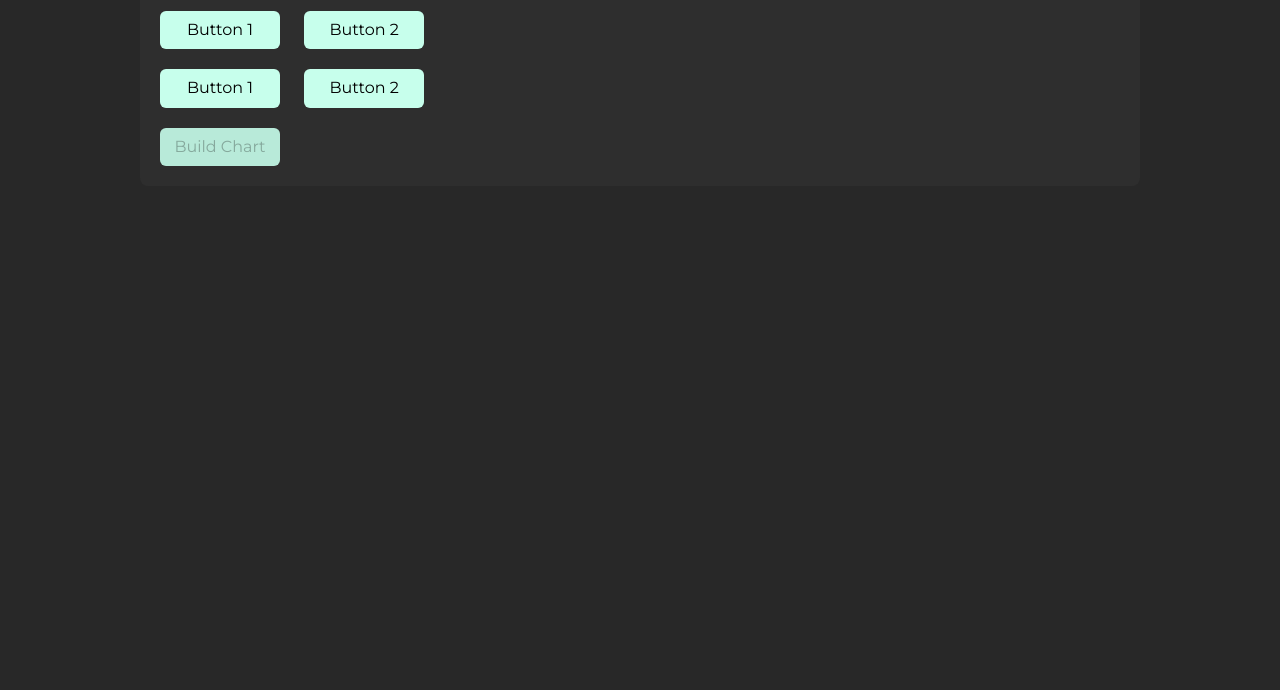
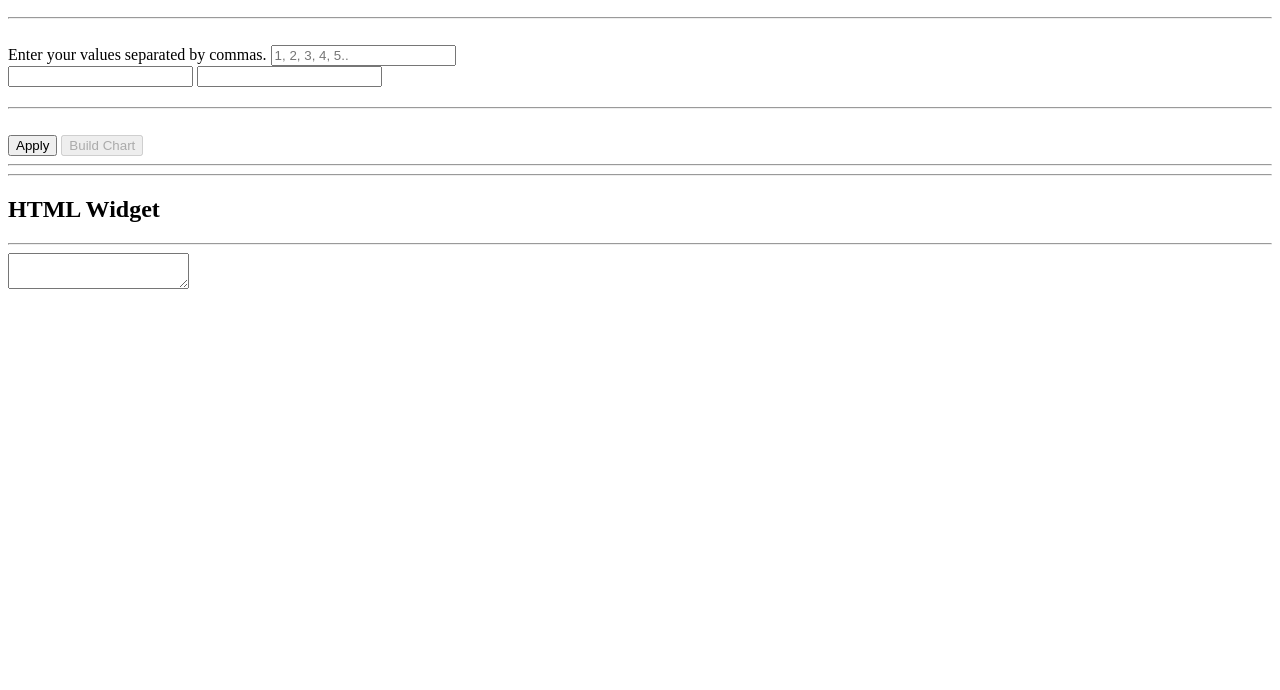
Before and after one commit to symphony/symphony.github.io, a website: page index.html in a window 1280 px wide. Shown: the part 110-800 px from the top of the page. Drawn offline with Linux system fonts and the light colour scheme.

Commit message:
working on input form. still figuring out jquery functionality

```diff
--- a/index.html
+++ b/index.html
@@ -5,7 +5,7 @@
 <html lang="en-us">
   <head>
     <meta charset="utf-8">
-    <link rel="stylesheet" href="stylesheets/main.css">
+    <!-- <link rel="stylesheet" href="stylesheets/main.css"> -->
     <!-- https://code.jquery.com/jquery-3.6.0.js -->
     <script src="js/jquery.js"></script>
     <script src="js/bar-chart.js"></script>
@@ -35,17 +35,23 @@
     <!-- User input section -->
     <div class="main-style outer-container input-container">
       <div class="input-row">
-        <button class="options-button" id="options-1">Button 1</button>
-        <button class="options-button" id="options-2">Button 2</button>
+        <h2>Chart Data and Settings</h2>
+        <hr class="left"><br>
       </div>
+      <div class="input-row">
+        <label for="input-data">Enter your values separated by commas.</label>
+        <input type="text" class="text-input" id="input-data" name="input-data" placeholder="1, 2, 3, 4, 5.."></input>
 
       <div class="input-row">
-        <button class="options-button" id="options-2">Button 1</button>
-        <button class="options-button" id="options-3">Button 2</button>
+        <input type="text" class="text-input" id="options-2"></input>
+        <input type="text" class="text-input" id="options-2"></input>
       </div>
-
-      <div class="input-row confirm-row last-elem">
-        <button class="" id="button-build" disabled>Build Chart</button>
+      <div class="input-row">
+        <hr class="left" style="margin-top: 20px"><br>
+      </div>
+      <div class="input-row confirm-row">
+        <button class="" id="verify-button">Apply</button>
+        <button class="" id="button-build" disabled>Build Chart</input>
       </div>
 
     </div>
--- a/js/bar-chart.js
+++ b/js/bar-chart.js
@@ -10,7 +10,7 @@ const defaultDark = "#222";
 const defaultLight = "#ddd";
 const defaultValueColor = "#717192";
 const defaultGridColor = "#2B2B30";
-const baseChartWidth = 300;
+const baseChartWidth = 110;
 
 // Default Data
 const defaultData = [0, 2, 4, 6];
@@ -24,14 +24,15 @@ const defaultOptions = {
   titleColor: defaultDark,
   titleSize: "14px",
   stackedColors: defaultColors,
-  spacing: 20,
-  barWidth: 60,
+  spacing: 15,
+  barWidth: 40,
   gridColor: defaultGridColor,
   ticks: 10,
   // values below aren't provided, but are calculated and used for reference later
   hasStacked: false,
   max: 0,
   min: 0,
+  chartHeight: 400,
   chartWidth: 0,
   chartWidthMax: 0,
   dark: defaultDark,
@@ -84,7 +85,7 @@ function formatObject(uData, uOptions, uElement) {
   }
 
   function calculateWidths () {
-    let minWidth = baseChartWidth; // 200px
+    let minWidth = baseChartWidth;
     const numOfBars = data.length;
     minWidth += numOfBars * (options.barWidth + options.spacing);
     options.chartWidth = minWidth;
--- a/js/script.js
+++ b/js/script.js
@@ -4,19 +4,32 @@
 let readyToBuild = false;
 
 // Todo replace test data with user data
+// test data
 const testData = [1, 9, 5, 4, 8, 12, 9];
 const testOptions = {
   title: "My First Chart",
   titleColor: "rgb(132, 240, 213)"};
 const testElement = "#my-chart"
 
+// Real data
+const userData = [];
+let userOptions = {};
+let userElement = "";
+
 /// Begin DOM listening/interaction
 $(document).ready(function() {
   // begin functions
+  const $inputData = $("#input-data");
+  const $inputOptions = testOptions;
+  const $inputElement = testElement;
+
 
   // Show confirm button
-  $(".options-button").click(function() {
-    verifyParameters();
+  $("#verify-button").click(function() {
+    userData.push(...($inputData).value().split(", "));
+    userOptions = $inputOptions;
+    userElement = $inputElement;
+    submitParameters(userData, userOptions, userElement);
   });
 
   // Build graph on button click
@@ -31,7 +44,10 @@ $(document).ready(function() {
 
 // Functions
 // Verifies there's no conflicting options
-function verifyParameters() {
+function submitParameters($data, $options, $element) {
+  console.log(userData);
+
+
   // Todo add some checks before build button is ready
   readyToBuild = true;
   if (!readyToBuild) return;
@@ -128,14 +144,13 @@ function generateBarChart(data, options, element) {
       background-color: #333;
       border-radius: 8px;
       overflow: auto;
-      scroll-padding: 20px;
       text-align: center;
       font-family: 'Montserrat';
     }
 
     .chart-body {
       background-color: ${options.dark};
-      margin: 20px auto;
+      margin: 40px auto;
       padding: 20px;
       font-size: 20px;
       border-radius: 8px;
@@ -150,14 +165,12 @@ function generateBarChart(data, options, element) {
 
     .chart-grid {
       background-color: ${options.gridColor};
-      min-width: ${options.chartWidth}px;
     }
 
     .bar-container {
       position: relative;
-      height: 96%;
-      top: 4%;
-      width: 96%;
+      height: 85%;
+      top: 15%;
     }
 
     .bar {
@@ -174,6 +187,12 @@ function generateBarChart(data, options, element) {
       border-top-left-radius: 12px;
       border-top-right-radius: 12px;
       text-align: center;
+      transition: all 0.2s ease-in-out;
+    }
+
+    .bar:hover {
+      color: #468499;
+      box-shadow: 0 -5px 20px rgba(183, 130, 221, 0.616);
     }
 
     .hr {
@@ -187,8 +206,8 @@ function generateBarChart(data, options, element) {
   }
 
     function createBars() {
-      $("#grid").css({height: "600px"});
-      $("#grid").css("min-width", options.chartWidth);
+      $("#grid").css({height: options.chartHeight});
+      $("#grid").css("min-width", "inherit");
 
       for (const i of data) {
         jQuery("<bar>", {
--- a/stylesheets/main.css
+++ b/stylesheets/main.css
@@ -12,7 +12,6 @@ html {
   font-family: 'Montserrat';
   font-weight: 300;
 }
-
 /* Align all content center */
 body {
   min-width: 400px;
@@ -20,7 +19,9 @@ body {
   padding: 20px 40px;
   text-align: center;
   border-radius: 8px;
+  transition: all 0.2s ease-in-out;
 }
+
 
 /* remove link underlines  */
 a {
@@ -41,6 +42,10 @@ hr {
   width: 60%;
 }
 
+.left {
+  margin: 0 10px;
+}
+
 h1 {
   font-weight: 300;
   padding: 2px 20px;
@@ -50,6 +55,7 @@ h1 {
 h2 {
   font-weight: 400;
   color: rgb(132, 240, 213);
+  padding: 10px;
 }
 
 /* Removes link colour */
@@ -75,8 +81,8 @@ h1 a, h2 a, nav a {
   text-align: left;
 }
 
-.last-elem {
-  margin-bottom: -20px;
+.input-row:last-child {
+  margin-bottom: 20px;
 }
 
 textarea {
@@ -85,26 +91,39 @@ textarea {
 }
 
 /* buttons */
-button {
-  width: 120px;
-  background-color:#c7ffec;
+input, button {
+  color: #260225;
   border-width: 0;
   border-radius: 6px;
   padding: 10px;
+  margin: 10px;
+}
+
+label {
+  display:block;
+  margin: 20px 10px 10px;
+}
+
+input[type="text"] {
+  width: 200px;
+  background-color:#e6eee0;
+}
+
+button {
+  background-color:#c7ffec;
+  width: 120px;
   cursor: pointer;
-  margin-right: 20px;
-  margin-bottom: 20px;
+}
+
+button:disabled {
+  cursor: auto;
+  opacity: 80%;
 }
 
 .special-button {
   box-shadow: 0 0 0 4px rgb(224, 114, 175);
 }
 
-button:disabled {
-  cursor: auto;
-  opacity: 90%;
-}
-
 .results {
   display: none;
 }
```
